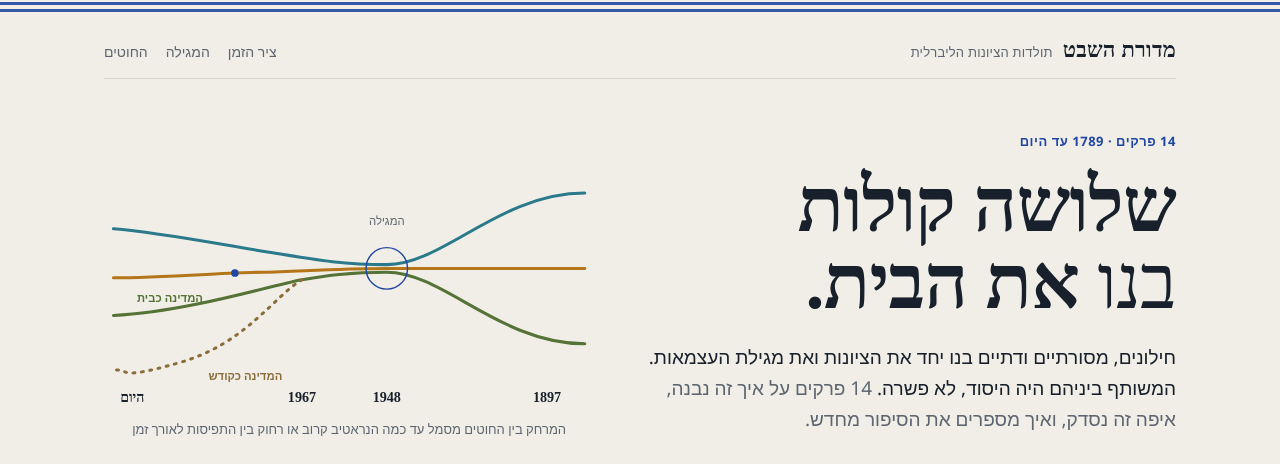
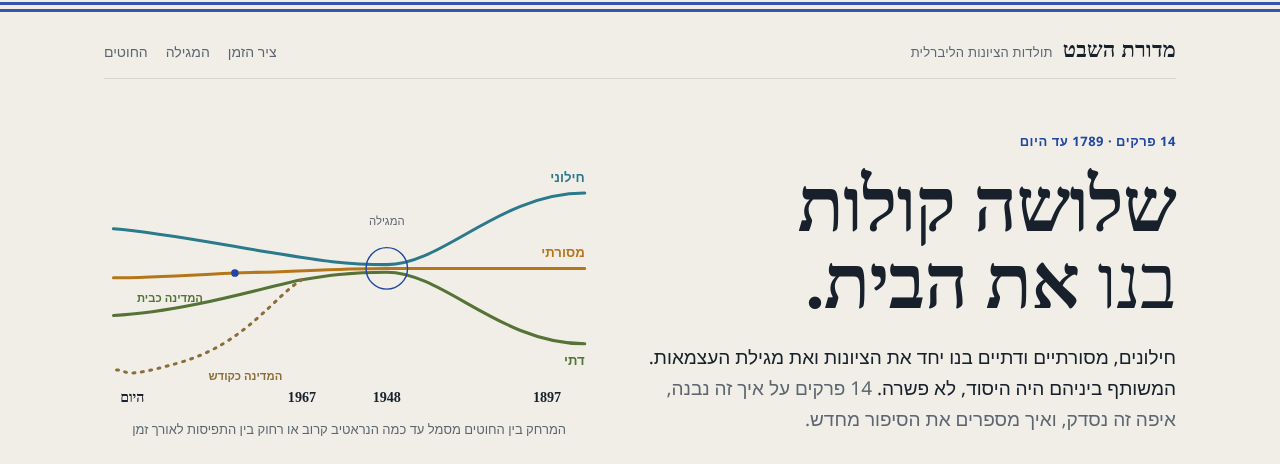
Before and after one commit to katzboaz/medurat-hashevet, a plain HTML site: page index.html in a window 1280 px wide. Shown: the top 464 px of the page. Drawn offline with Linux system fonts and the light colour scheme; a web font is replaced by a local one.

Commit message:
Hero: label the three strands
Co-Authored-By: Claude Opus 5.5 <noreply@anthropic.com>
Claude-Session: https://claude.ai/code/session_01RtkauMRWPfJZMg7j481b5V

```diff
--- a/index.html
+++ b/index.html
@@ -215,6 +215,9 @@ footer .wrap{display:flex;justify-content:space-between;gap:24px;flex-wrap:wrap}
       <path class="strand trad" data-lane="trad" d="M510 150 C 420 150, 360 150, 300 150 C 240 150, 200 154, 170 154 S 60 160, 10 160"/>
       <path class="strand rel"  data-lane="rel"  d="M510 230 C 420 230, 360 154, 300 154 C 260 154, 235 158, 210 162 S 90 196, 10 200"/>
       <path class="strand fork" data-lane="rel"  d="M210 162 C 180 180, 150 230, 80 250 S 30 256, 10 258"/>
+      <text x="510" y="58"  text-anchor="start" style="fill:var(--sec);font-weight:600;font-size:14px">חילוני</text>
+      <text x="510" y="138" text-anchor="start" style="fill:var(--trad);font-weight:600;font-size:14px">מסורתי</text>
+      <text x="510" y="252" text-anchor="start" style="fill:var(--rel);font-weight:600;font-size:14px">דתי</text>
       <circle cx="300" cy="150" r="22" fill="none" stroke="var(--tchelet)" stroke-width="1.5"/>
       <text x="300" y="104" text-anchor="middle">המגילה</text>
       <text x="150" y="268" text-anchor="middle" style="fill:var(--rel-fork);font-weight:600">המדינה כקודש</text>
```
